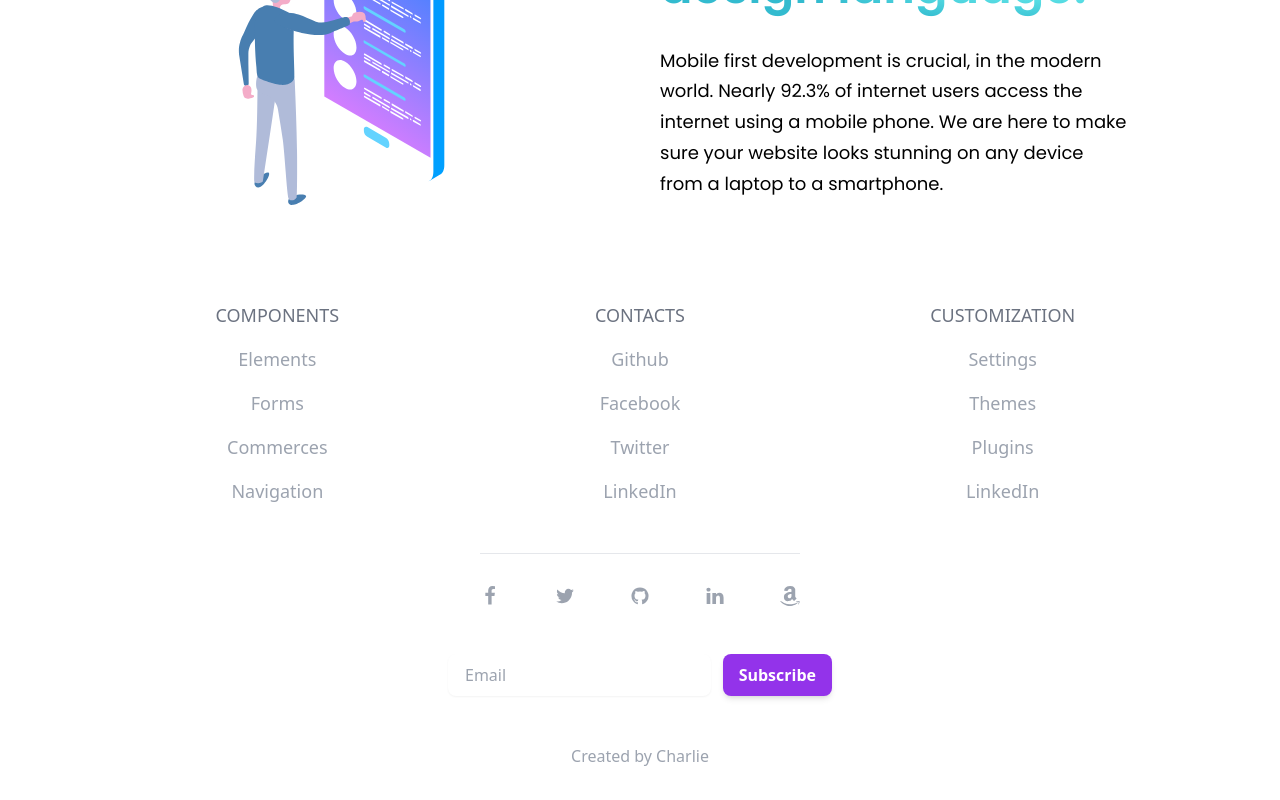
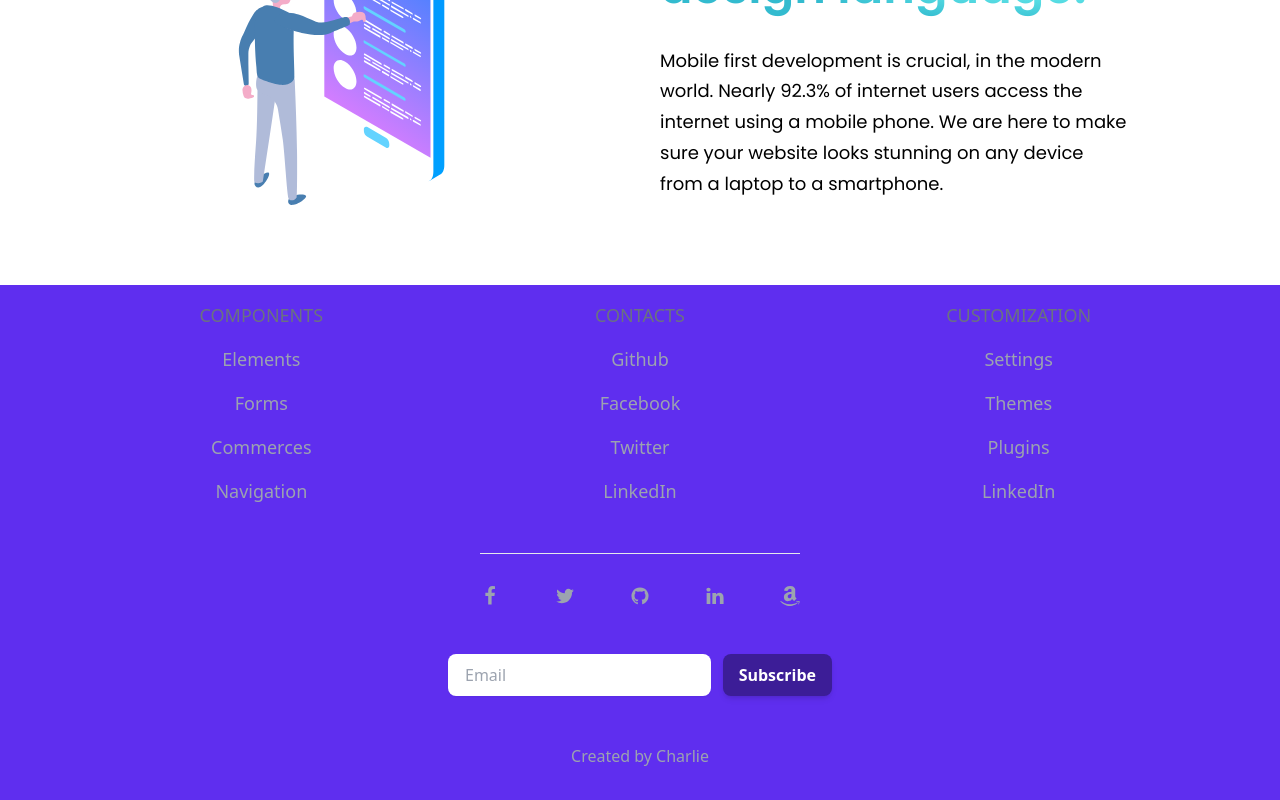
Before and after one commit to chaso13/web-ambrosia-final, a React (Vite) app: page / in a window 1280 px wide. Shown: the part 2054-2854 px from the top of the page. Built offline with nearby package versions, Linux system fonts and the light colour scheme.

Commit message:
james wants me to push

```diff
--- a/src/App.jsx
+++ b/src/App.jsx
@@ -1,5 +1,6 @@
 import { BrowserRouter as Router, Routes, Route } from 'react-router-dom'
-import { Home } from './pages'
+import { Home} from './pages';
+import { Footer } from './components';
 
 function App () {
   return (
@@ -8,8 +9,10 @@ function App () {
     <Routes>
       <Route path="/" element={<Home />} />
     </Routes>
+    <Footer />
     </div>
   </Router>
+
   )
 }
 
--- a/src/components/ContactButton.jsx
+++ b/src/components/ContactButton.jsx
@@ -4,7 +4,7 @@ import { contactSVG} from '../assets';
 
 const ContactButton = () => {
   return (
-    <div className={`${styles.flexCenter} rounded-full h-[65px] w-[65px] bg-[#3C1D97] fixed bottom-6 right-6 z-10 content-center`}>
+    <div className={`${styles.flexCenter} rounded-full h-[65px] w-[65px] bg-[#3C1D97] hover:bg-purple-700 fixed bottom-6 right-6 z-10 content-center`}>
         <div className='fill-white'>
             <img src={contactSVG}/>
         </div>
--- a/src/components/Footer.jsx
+++ b/src/components/Footer.jsx
@@ -2,7 +2,7 @@ import styles from '../style'
 
 
 const Footer = () => (
-    <footer className="bg-white dark:bg-gray-800 pt-4 pb-8 xl:pt-8">
+    <footer className="bg-primary pt-4 pb-8 xl:pt-8">
         <div className="max-w-screen-lg px-4 mx-auto text-gray-400 xl:max-w-screen-xl sm:px-6 md:px-8 dark:text-gray-300">
             <ul className="flex flex-wrap justify-center pb-8 text-lg font-light">
                 <li className="w-1/2 md:w-1/3 lg:w-1/3">
@@ -130,7 +130,7 @@ const Footer = () => (
                     <div className=" relative ">
                         <input type="text" id="&quot;form-subscribe-Subscribe" className=" rounded-lg border-transparent flex-1 appearance-none border border-gray-300 w-full py-2 px-4 bg-white text-gray-700 placeholder-gray-400 shadow-sm text-base focus:outline-none focus:ring-2 focus:ring-purple-600 focus:border-transparent" placeholder="Email"/>
                         </div>
-                        <button className="flex-shrink-0 px-4 py-2 text-base font-semibold text-white bg-purple-600 rounded-lg shadow-md hover:bg-purple-700 focus:outline-none focus:ring-2 focus:ring-purple-500 focus:ring-offset-2 focus:ring-offset-purple-200" type="submit">
+                        <button className="flex-shrink-0 px-4 py-2 text-base font-semibold text-white bg-tertiary rounded-lg shadow-md hover:bg-purple-700 focus:outline-none focus:ring-2 focus:ring-purple-500 focus:ring-offset-2 focus:ring-offset-purple-200" type="submit">
                             Subscribe
                         </button>
                     </form>
--- a/src/components/NavBar.jsx
+++ b/src/components/NavBar.jsx
@@ -12,7 +12,7 @@ const Navbar = () => {
       <img src={logo} alt='webambrosia' className='w-[32px] h-[32px]'/>
       <ul className="list-none sm:flex hidden justify-end items-center flex-1">
         {navLinks.map((nav, index) =>(
-          <li key={nav.id} className={`font-poppins font-normal cursor-pointer text-[16px] ${index === navLinks.length - 1 ? 'mr-0' : 'mr-10'} text-white hover:text-secondary`}>
+          <li key={nav.id} className={`font-poppins font-normal cursor-pointer text-[16px] ${index === navLinks.length - 1 ? 'mr-0' : 'mr-10'} text-white hover:text-[#3C1D97]`}>
             <a href={`#${nav.id}`}>
               {nav.title}
             </a>
--- a/src/index.css
+++ b/src/index.css
@@ -29,7 +29,18 @@
   text-fill-color: transparent;
 }
 
-.bg-nav {}
+.bg-primary{
+  background: #5F2EEF;
+}
+.bg-secondary{
+  background: #33bbcf;
+}
+.bg-tertiary{
+  background: #3C1D97;
+}
+.text-tertiary{
+  color:#3C1D97;
+}
 
 .bg-blue-gradient {
   background: linear-gradient(157.81deg,
--- a/src/pages/Home.jsx
+++ b/src/pages/Home.jsx
@@ -1,5 +1,5 @@
 import styles from '../style'
-import { Hero, About, Contact, Navbar, OurWork, Footer, Companies, ContactButton } from '../components'
+import { Hero, About, Contact, Navbar, OurWork, Companies, ContactButton } from '../components'
 
 export default function Home() {
   return (
@@ -21,7 +21,6 @@ export default function Home() {
           <About />
           <Contact />
           <OurWork />
-          <Footer />
         </div>
       </div>
     </div>
```
